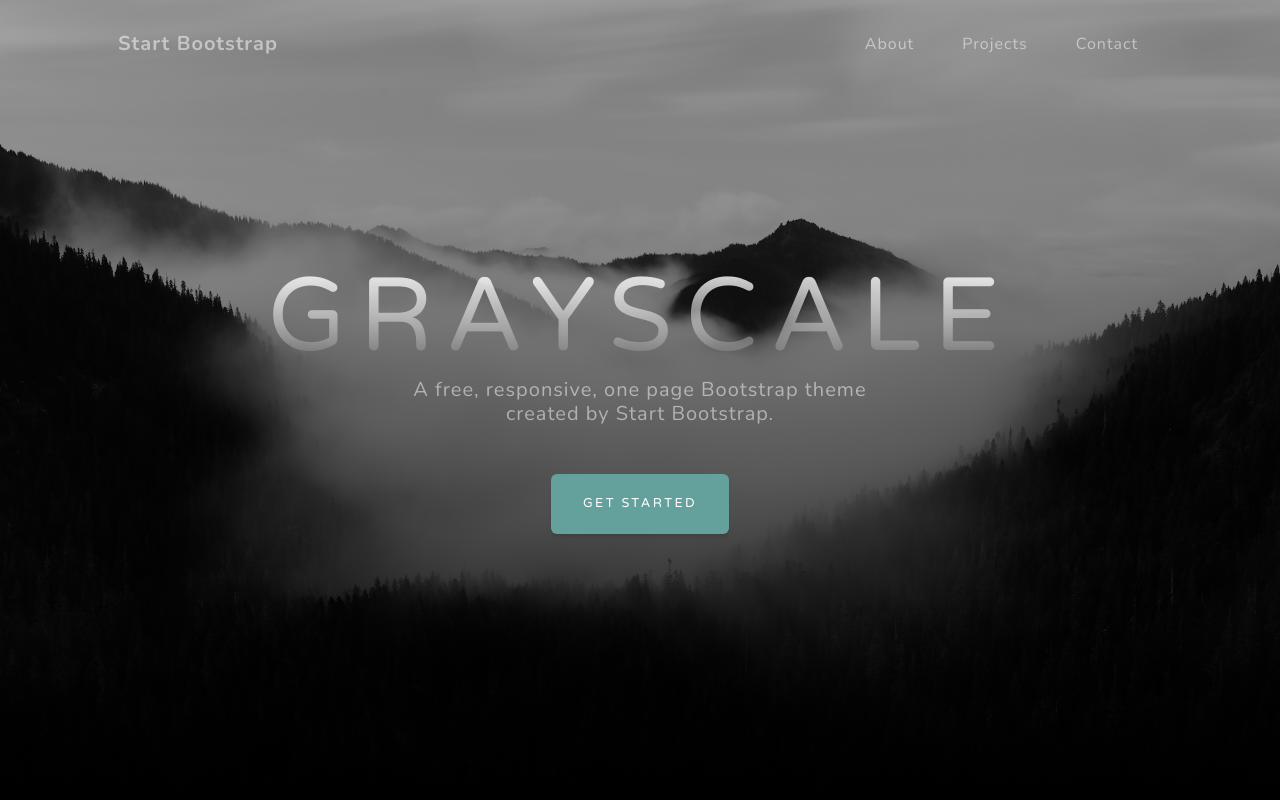
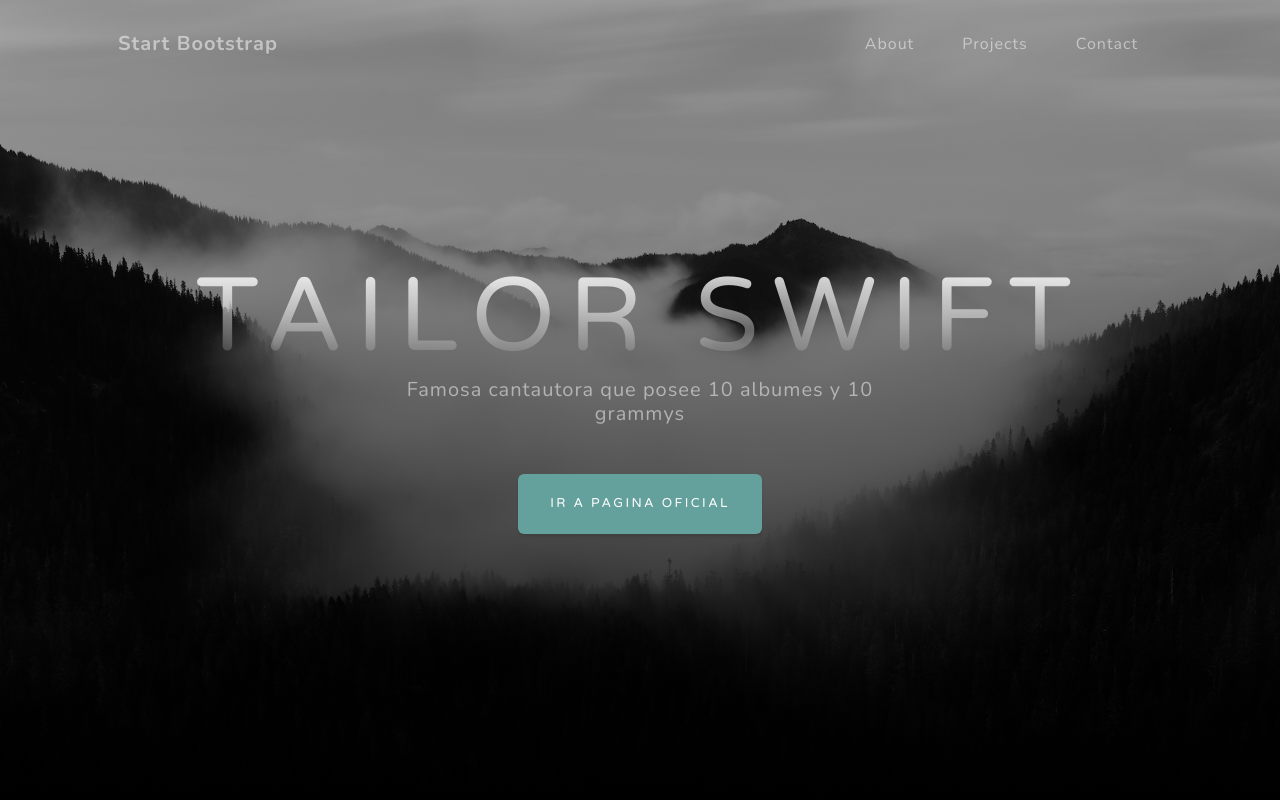
Before and after one commit to MrWallace34/repo1ntd, a plain HTML site: page index.html in a window 1280 px wide. Shown: the top 800 px of the page. Drawn offline with nearby package versions, Linux system fonts and the light colour scheme.

Commit message:
Cambio de titulo y descripción de la pagina

```diff
--- a/index.html
+++ b/index.html
@@ -38,9 +38,9 @@
             <div class="container px-4 px-lg-5 d-flex h-100 align-items-center justify-content-center">
                 <div class="d-flex justify-content-center">
                     <div class="text-center">
-                        <h1 class="mx-auto my-0 text-uppercase">Grayscale</h1>
-                        <h2 class="text-white-50 mx-auto mt-2 mb-5">A free, responsive, one page Bootstrap theme created by Start Bootstrap.</h2>
-                        <a class="btn btn-primary" href="#about">Get Started</a>
+                        <h1 class="mx-auto my-0 text-uppercase">Tailor Swift</h1>
+                        <h2 class="text-white-50 mx-auto mt-2 mb-5">Famosa cantautora que posee 10 albumes y 10 grammys</h2>
+                        <a class="btn btn-primary" href="https://www.taylorswift.com/">Ir a pagina oficial</a>
                     </div>
                 </div>
             </div>
```
